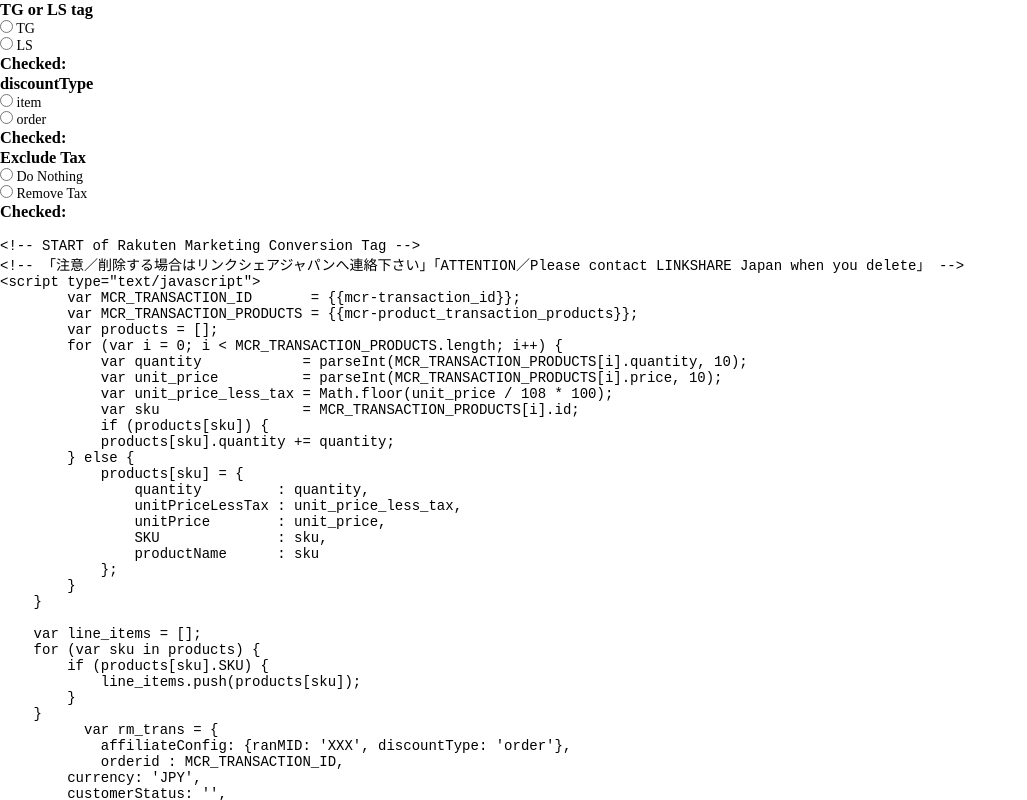
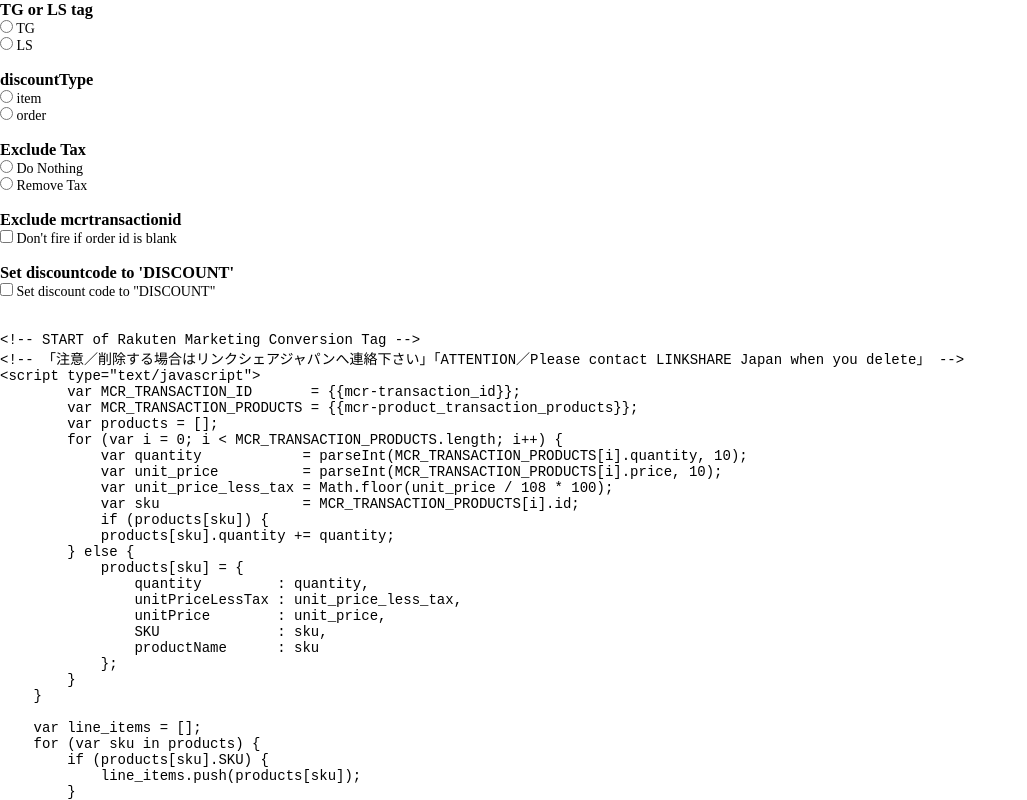
Before and after one commit to ktakeyama12/GTMHelper, a Vue app: page / in a window 1280 px wide. Shown: the top 800 px of the page, without its empty margins (0-1027 px from the left). Built offline with nearby package versions, Linux system fonts and the light colour scheme; the HTML template or start-up script is replaced by a standard one.

Commit message:
Add discountcode and mcrtransactionid

```diff
--- a/src/App.vue
+++ b/src/App.vue
@@ -2,6 +2,8 @@
     <div class="a">
     <Tgls @clicked="updateTGLS"/>
       <Tax @clicked="updateTax"/>
+      <McrTransactionId @clicked="updateMcrTransactionId"/>
+      <DiscountCode @clicked="updateDiscountCode"/>
       <pre>
       {{intro}}
       {{mcr_transaction_id}}
@@ -13,9 +15,11 @@
       {{unit_price_less_tax}}
       {{sku}}
       {{ifproducts}}
+      {{discountcode}}
       {{rm_trans}}
       {{affiliateconfig}}
       {{orderid}}
+      {{mcr_transaction_id_blank}}
         </pre>
     </div>
 
@@ -24,12 +28,16 @@
 <script>
     import Tgls from './components/TGLS'
     import Tax from './components/Tax'
+    import McrTransactionId from './components/McrTransactionId'
+    import DiscountCode from './components/DiscountCode'
 
     export default{
         name: 'App',
         components: {
-            Tgls,
-          Tax
+          DiscountCode,
+          Tgls,
+          Tax,
+          McrTransactionId
         },
         data() {
           return {
@@ -63,8 +71,9 @@
                     '        if (products[sku].SKU) {\n' +
                     '            line_items.push(products[sku]);\n' +
                     '        }\n' +
-                    '    }',
-            rm_trans: '    var rm_trans = {',
+                    '    }\n',
+            discountcode: null,
+            rm_trans: '  var rm_trans = {',
             affiliateconfig: '      affiliateConfig: {ranMID: \'XXX\', discountType: \'order\'},',
             orderid: '      orderid : MCR_TRANSACTION_ID,\n' +
                     '        currency: \'JPY\',\n' +
@@ -76,6 +85,7 @@
                     '        taxAmount: 0,\n' +
                     '        lineitems: line_items\n' +
                     '    };\n',
+            mcr_transaction_id_blank: '',
           }
         },
         methods: {
@@ -84,6 +94,12 @@
             },
           updateTax (tax) {
             this.unit_price_less_tax = tax
+          },
+          updateMcrTransactionId(mcr_transaction_id_blank) {
+              this.mcr_transaction_id_blank = mcr_transaction_id_blank
+          },
+          updateDiscountCode(discount_code) {
+              this.discountcode = discount_code
           }
         }
     }
--- /dev/null
+++ b/src/components/DiscountCode.vue
@@ -0,0 +1,57 @@
+<template>
+    <div>
+        <h3>Set discountcode to 'DISCOUNT'</h3>
+        <div
+                v-for="discountcodeoption in discountcodeoptions"
+                :key="discountcodeoption.key"
+        >
+            <label>
+                <input
+                        type="checkbox"
+                        v-model="discountcodecode"
+                        :value="discountcodeoption.value"
+                        :checked="discountcodeoption.checked"
+                        v-on:change="updateDiscountCode"
+                />
+                {{ discountcodeoption.label }}
+            </label>
+        </div>
+        <br />
+        <!--<h3>Checked: {{ discountcodecode }}</h3>-->
+    </div>
+</template>
+
+<script>
+    export default {
+        name: 'discountcode',
+
+        data: () => ({
+            code:   '  if (discountAmount>0) {\n' +
+                '        var discount = \'DISCOUNT\';\n' +
+                '    } else {\n' +
+                '        var discount = \'\';\n' +
+                '    }\n',
+            discountcodecode: null,
+
+            discountcodeoptions: [
+                {
+                    key: 1,
+                    value: '',
+                    label: 'Set discount code to "DISCOUNT"',
+                    checked: false,
+                },
+            ],
+        }),
+
+        methods: {
+            updateDiscountCode (event) {
+                if(this.discountcodecode === true){
+                    this.$emit('clicked', this.code)
+                }else{
+                    this.$emit('clicked', '')
+                }
+
+            }
+        }
+    }
+</script>
--- /dev/null
+++ b/src/components/McrTransactionId.vue
@@ -0,0 +1,55 @@
+<template>
+    <div>
+        <h3>Exclude mcrtransactionid</h3>
+        <div
+                v-for="mcrtransactionidoption in mcrtransactionidoptions"
+                :key="mcrtransactionidoption.key"
+        >
+            <label>
+                <input
+                        type="checkbox"
+                        v-model="mcrtransactionidcode"
+                        :value="mcrtransactionidoption.value"
+                        :checked="mcrtransactionidoption.checked"
+                        v-on:change="updateMcrTransactionId"
+                />
+                {{ mcrtransactionidoption.label }}
+            </label>
+        </div>
+        <br />
+        <!--<h3>Checked: {{ mcrtransactionidcode }}</h3>-->
+    </div>
+</template>
+
+<script>
+    export default {
+        name: 'mcrtransactionid',
+
+        data: () => ({
+            code: '  if (typeof MCR_TRANSACTION_ID === "undefined" || MCR_TRANSACTION_ID == \'\') {\n' +
+                '        rm_trans.trafficgateConfig.allowCommission = \'false\';\n' +
+        '    },',
+            mcrtransactionidcode: null,
+
+        mcrtransactionidoptions: [
+                {
+                    key: 1,
+                    value: '        var unit_price_less_mcrtransactionid = unit_price',
+                    label: "Don't fire if order id is blank",
+                    checked: false,
+                },
+            ],
+        }),
+
+        methods: {
+            updateMcrTransactionId (event) {
+                if(this.mcrtransactionidcode === true){
+                    this.$emit('clicked', this.code)
+                }else{
+                    this.$emit('clicked', '')
+                }
+
+            }
+        }
+    }
+</script>
--- a/src/components/TGLS.vue
+++ b/src/components/TGLS.vue
@@ -16,7 +16,8 @@
                 {{ tglsoption.label }}
             </label>
         </div>
-        <h3>Checked: {{ tglscode }}</h3>
+        <br />
+        <!--<h3>Checked: {{ tglscode }}</h3>-->
 
         <h3>discountType</h3>
         <div
@@ -34,7 +35,8 @@
                 {{ discountoption.label }}
             </label>
         </div>
-        <h3>Checked: {{ discountcode }}</h3>
+        <br />
+        <!--<h3>Checked: {{ discountcode }}</h3>-->
     </div>
 </template>
 
--- a/src/components/Tax.vue
+++ b/src/components/Tax.vue
@@ -16,7 +16,8 @@
                 {{ taxoption.label }}
             </label>
         </div>
-        <h3>Checked: {{ taxcode }}</h3>
+        <br />
+        <!--<h3>Checked: {{ taxcode }}</h3>-->
     </div>
 </template>
 
@@ -35,7 +36,7 @@
                 },
                 {
                     key: 2,
-                    value: '        var unit_price_less_tax = Math.floor(unit_price / 108 * 100);',
+                    value: '      var unit_price_less_tax = Math.floor(unit_price / 108 * 100);',
                     label: 'Remove Tax',
                     checked: true,
                 },
```
